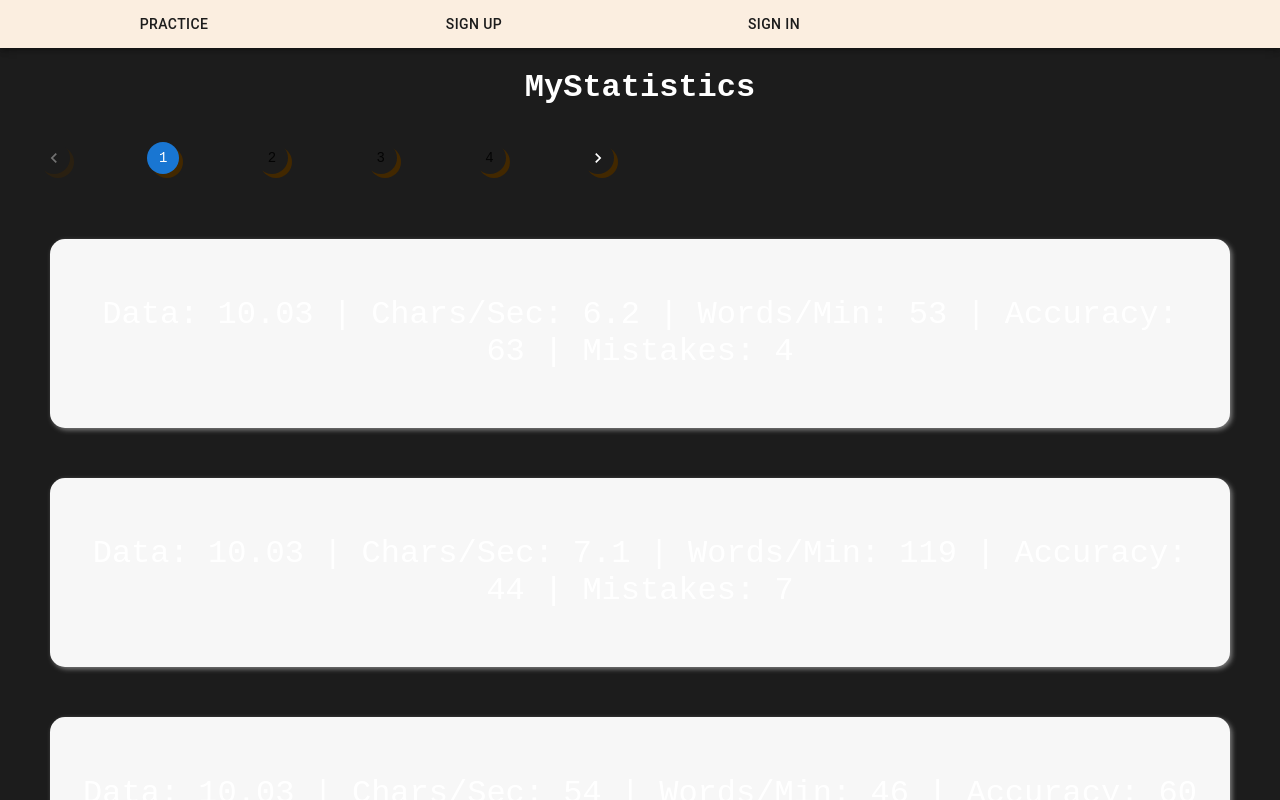
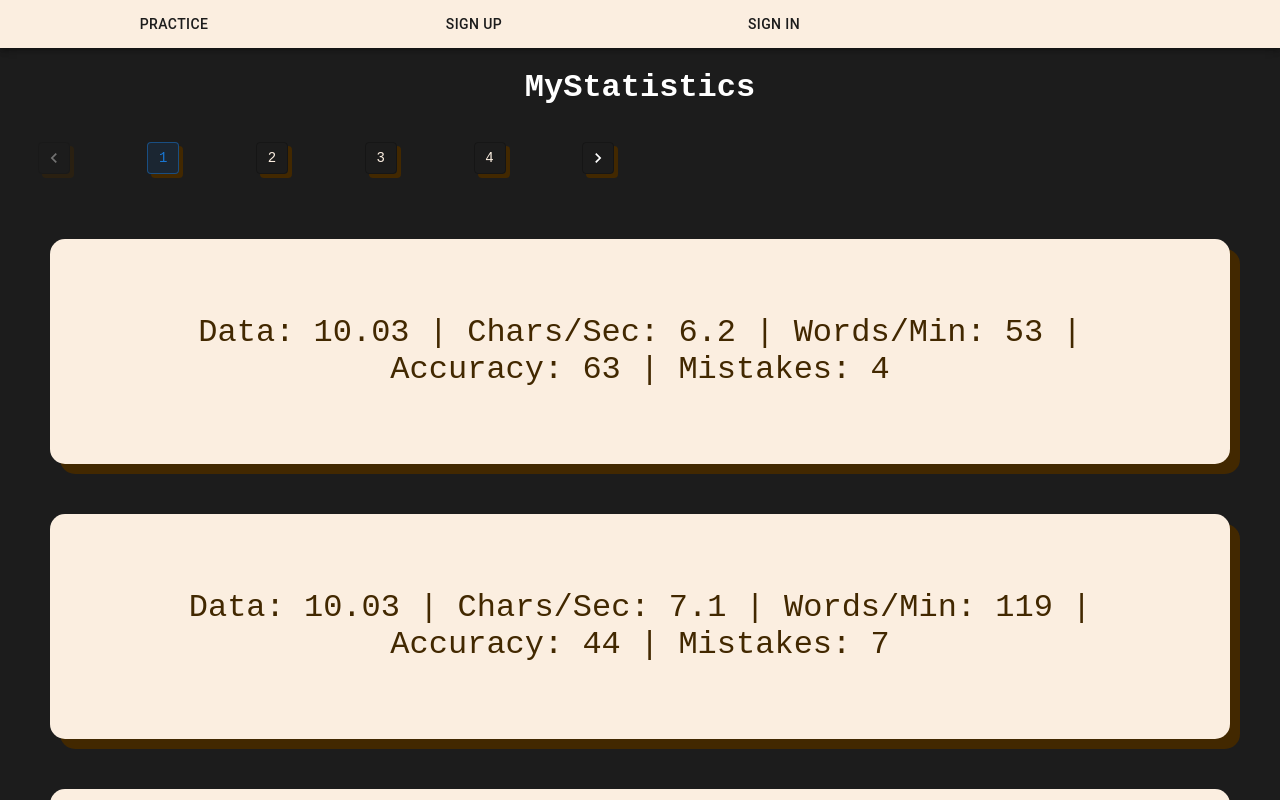
Before and after one commit to zao4nik/keyboardapp, a React (Create React App) app in the folder client/: page /stats in a window 1280 px wide. Shown: the top 800 px of the page. Built offline with nearby package versions, Linux system fonts and the light colour scheme; no server answers.

Commit message:
stat-pogination-02

```diff
--- a/client/src/App.jsx
+++ b/client/src/App.jsx
@@ -7,7 +7,7 @@ import { useDispatch } from 'react-redux';
 import { ThemeProvider } from '@mui/material/styles';
 // import components
 import {
-  Typing, Signup, Signin, Navbar, Keyboard, MyStatistics
+  Typing, Signup, Signin, Navbar, Keyboard, MyStatistics,
 } from './components';
 import { appTheme } from './components/MUIstyles/Styles';
 import { GamePage } from './screens';
--- a/client/src/components/MyStatistics/MyStatistics.jsx
+++ b/client/src/components/MyStatistics/MyStatistics.jsx
@@ -4,6 +4,7 @@
 /* eslint-disable operator-linebreak */
 /* eslint-disable no-shadow */
 /* eslint-disable react/jsx-one-expression-per-line */
+
 import React, { /* useEffect, */ useState } from 'react';
 import Pagination from '@mui/material/Pagination';
 import Stat from './Stat';
@@ -11,8 +12,8 @@ import { data } from './data';
 // import Pagination from './Pagination';
 
 export function MyStatistics() {
-  const [ stat /* , setStat */] = useState(data);
-  const [ loading /* , setLoading */] = useState(false);
+  const [stat /* , setStat */] = useState(data);
+  const [loading /* , setLoading */] = useState(false);
   const [currentPage, setCurrentPage] = useState(1);
   const [statPerPage] = useState(3);
 
@@ -37,8 +38,6 @@ export function MyStatistics() {
   const firstStatIndex = lastStatIndex - statPerPage;
   const currentStat = stat.slice(firstStatIndex, lastStatIndex);
 
-  // const paginate = (pageNumber) => setCurrentPage(pageNumber);
-
   const pageNumbers = [];
   const totalStat = stat.length;
 
@@ -50,7 +49,10 @@ export function MyStatistics() {
     <div>
       <h1>MyStatistics</h1>
       <Pagination
+        sx={{ button: { color: '#fbeee0' } }}
         color="primary"
+        variant="outlined"
+        shape="rounded"
         count={pageNumbers.length} // кол-во страничек пагинации (длина массива)
         page={currentPage} // текущая активная страница
         onChange={(_, num) => setCurrentPage(num)} // функция для клика по номеру страницу
--- a/client/src/components/MyStatistics/MyStatistics.module.css
+++ b/client/src/components/MyStatistics/MyStatistics.module.css
@@ -3,16 +3,18 @@
   /* align-items: center; */
   /* justify-content: center; */
   border-radius: 15px;
-  background: rgb(247, 247, 247);
+  background: #fbeee0;
   text-align: center;
   font-size: 2rem;
   padding: 0.8em;
   margin: 50px;
-  box-shadow: 2px 2px 5px gray;
+  box-shadow: #422800 10px 10px 0 0;
+  color: #422800;
   /* width: 50%; */
 }
 
-/* .myitem {
-  margin: 0px 20px;
-  text-align: center;
-} */
+.myItem {
+  margin: 50px 40px;
+  /* text-align: center; */
+  color: #422800;
+}
--- a/client/src/components/MyStatistics/Stat.jsx
+++ b/client/src/components/MyStatistics/Stat.jsx
@@ -17,7 +17,7 @@ function Stat({ data, loading }) {
             className={styles.container}
             key={item.id}
           >
-            <p>
+            <p className={styles.myItem}>
               {' '}
               Data: {item.data} | Chars/Sec: {item['chars/sec']} | Words/Min:{' '}
               {item['words/min']} | Accuracy: {item.accuracy} | Mistakes:{' '}
```
